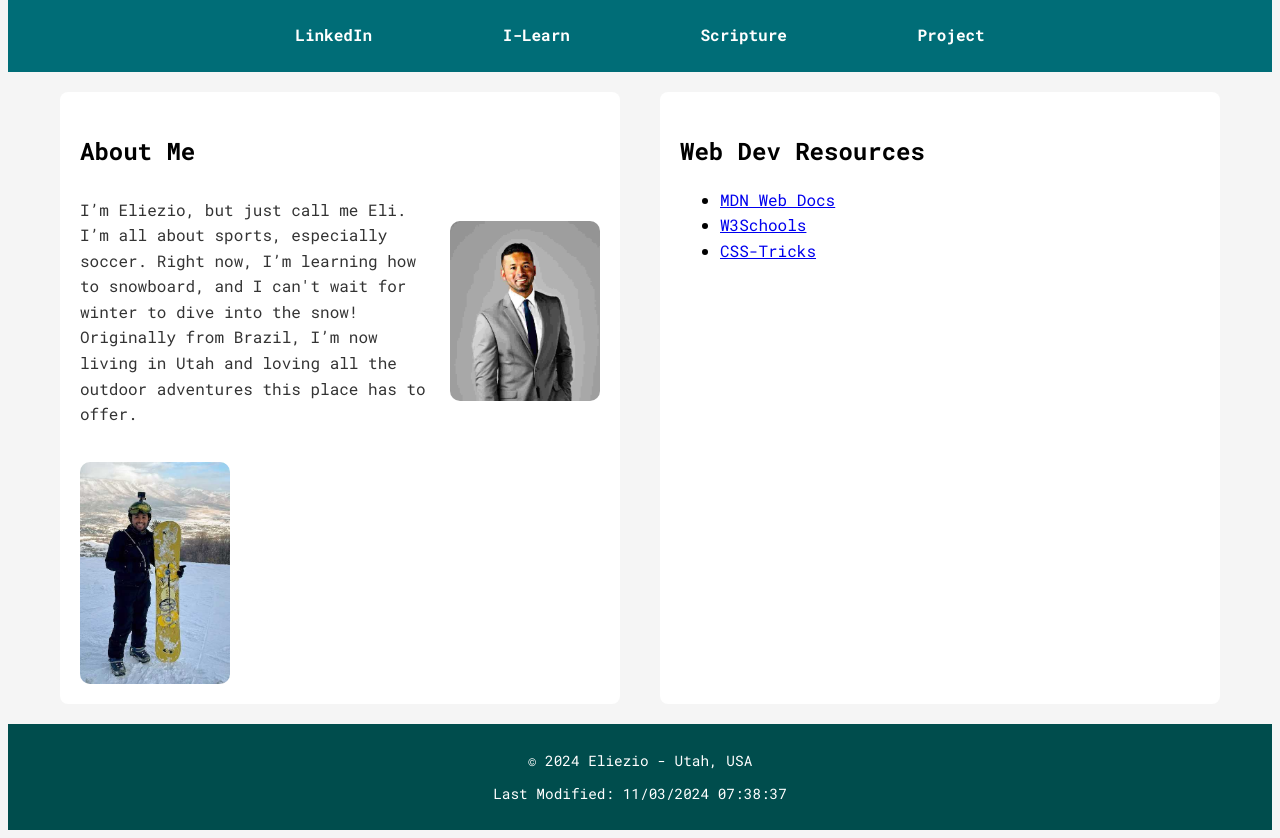
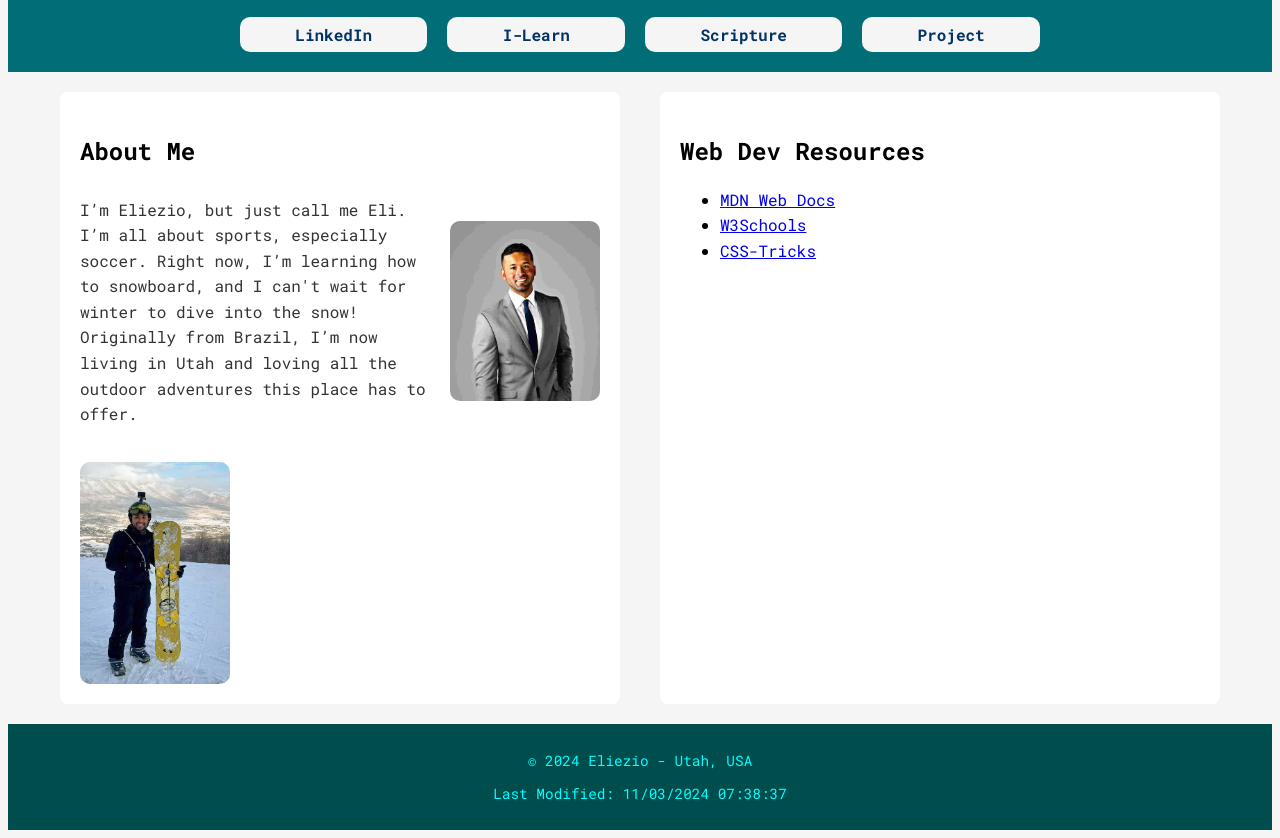
Before and after one commit to eliwebpro/wdd131, a plain HTML site: page index.html in a window 1280 px wide. Shown: the part 104-942 px from the top of the page. Drawn offline with Linux system fonts and the light colour scheme.

Commit message:
footer contrast

```diff
--- a/styles/base.css
+++ b/styles/base.css
@@ -40,7 +40,8 @@ nav {
 
 /* nav bar */
 nav a {
-    color: #ffffff;
+    background-color: #F5F5F5;
+    color: #003366;
     text-decoration: none;
     font-weight: bold;
     padding: 5px 10px;
@@ -129,7 +130,7 @@ main {
 /* Footer */
 footer {
     background-color: #004d4d;
-    color: #ffffff;
+    color: #00ffff;
     text-align: center;
     padding: 20px;
     font-size: 0.9rem;
@@ -142,12 +143,12 @@ footer {
 
 footer p {
     margin: 5px 0;
+    color: #00ffff;
 }
-
 
 span#currentyear,
 p#lastModified {
-    color: #ffffff;
+    color: #00ffff;
 }
 
 /* phone */
```
